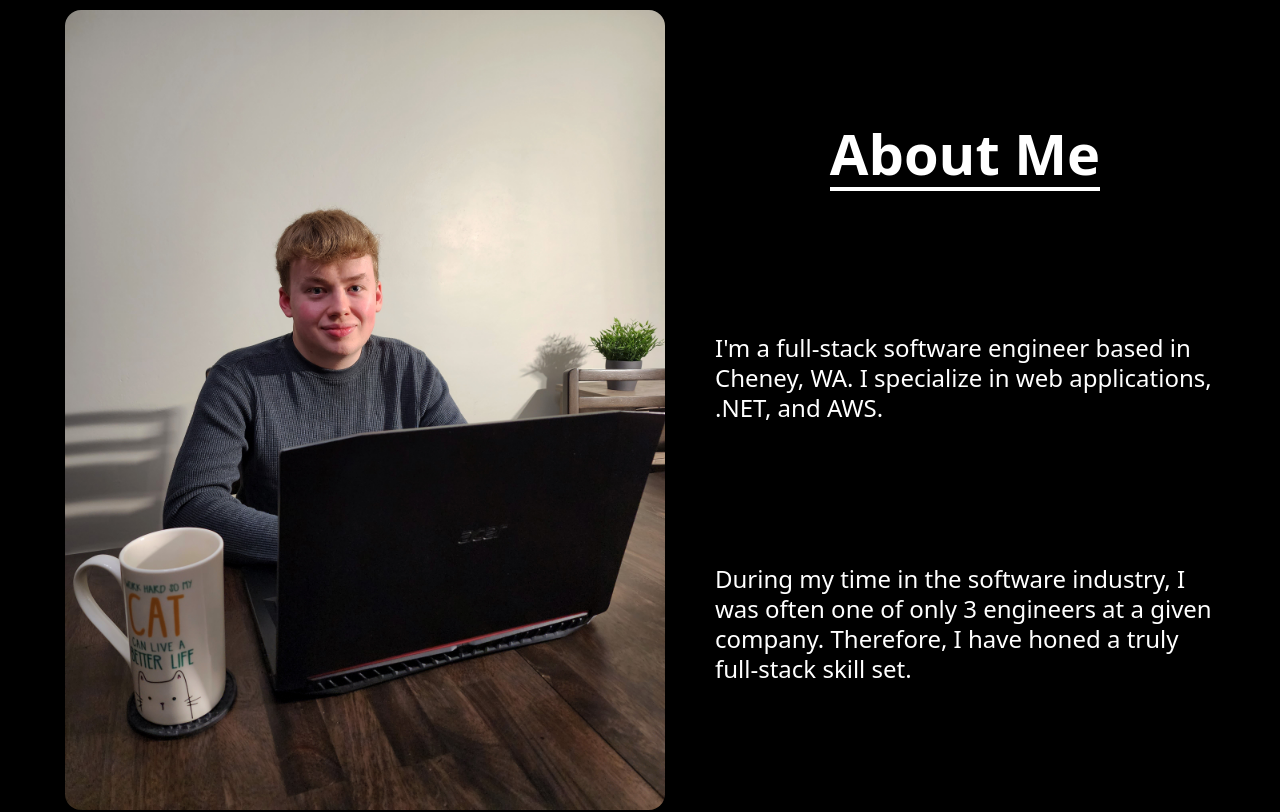
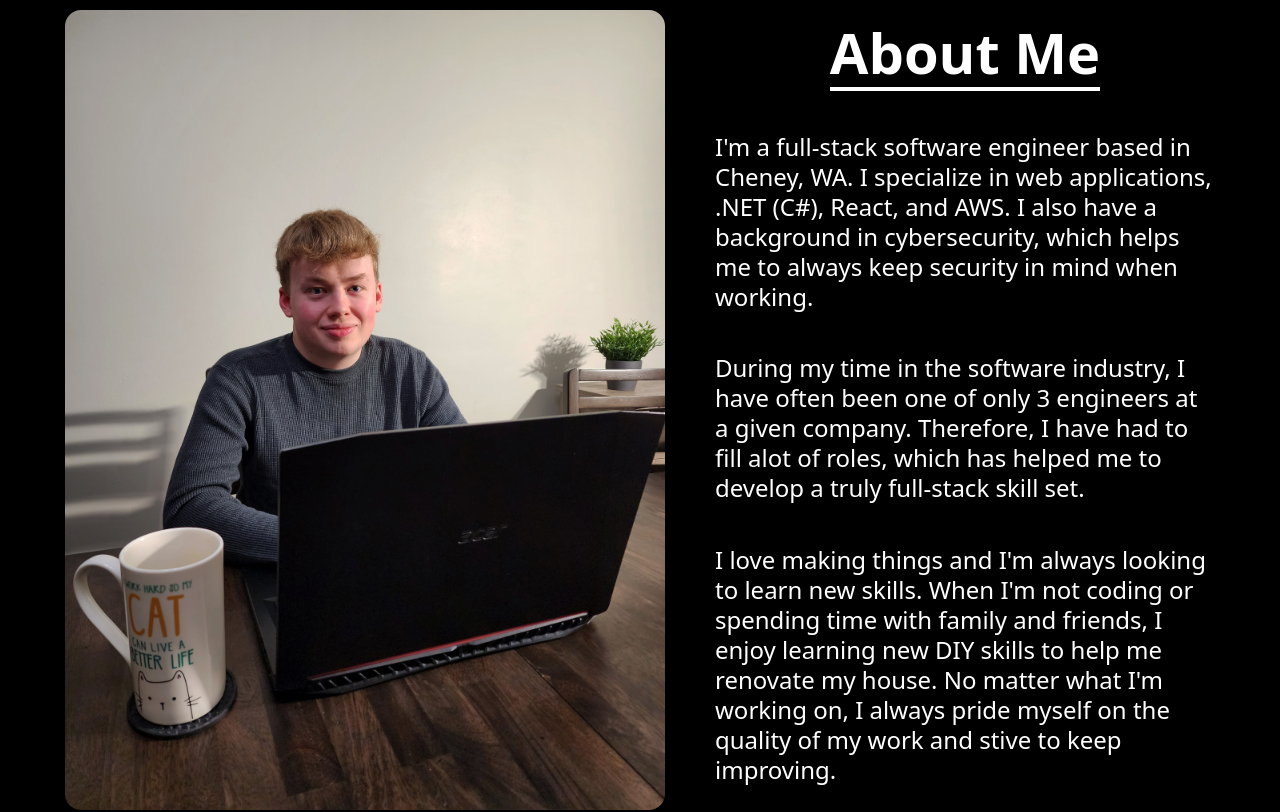
Before and after one commit to bcaesar42/bryancaesar-dot-com, a React (Create React App) app: page / in a window 1280 px wide. Shown: the part 840-1652 px from the top of the page. Built offline with nearby package versions, Linux system fonts and the light colour scheme.

Commit message:
Add more content to About Me section and work history.

```diff
--- a/src/Components/AboutMe.js
+++ b/src/Components/AboutMe.js
@@ -8,13 +8,22 @@ const AboutMe = () => {
 
       <TextWrapper>
         <Title>About Me</Title>
+
         <Description>
           I'm a full-stack software engineer based in Cheney, WA.
-          I specialize in web applications, .NET, and AWS.
+          I specialize in web applications, .NET (C#), React, and AWS.
+          I also have a background in cybersecurity, which helps me to always keep security in mind when working.
         </Description>
+
         <Description>
-          During my time in the software industry, I was often one of only 3 engineers at a given company.
-          Therefore, I have honed a truly full-stack skill set.
+          During my time in the software industry, I have often been one of only 3 engineers at a given company.
+          Therefore, I have had to fill alot of roles, which has helped me to develop a truly full-stack skill set.
+        </Description>
+
+        <Description>
+          I love making things and I'm always looking to learn new skills.
+          When I'm not coding or spending time with family and friends, I enjoy learning new DIY skills to help me renovate my house.
+          No matter what I'm working on, I always pride myself on the quality of my work and stive to keep improving.
         </Description>
       </TextWrapper>
     </SectionWrapper>
--- a/src/Components/Resume/Experience/WorkHistory.json
+++ b/src/Components/Resume/Experience/WorkHistory.json
@@ -51,7 +51,10 @@
         "Text": "Took a product from concept to MVP in less than a year."
       },
       {
-        "Text": "Architected and implemented a distributed micro-service web app hosted in the cloud."
+        "Text": "Architected, implemented, and maintained a complex web app using a microservice architecture, React, and AWS."
+      },
+      {
+        "Text": "Performed monthly security audits and patching on React application."
       },
       {
         "Text": "Utilized CI/CD pipelines to streamline code and dependency updates between development, testing, and production environments."
```
